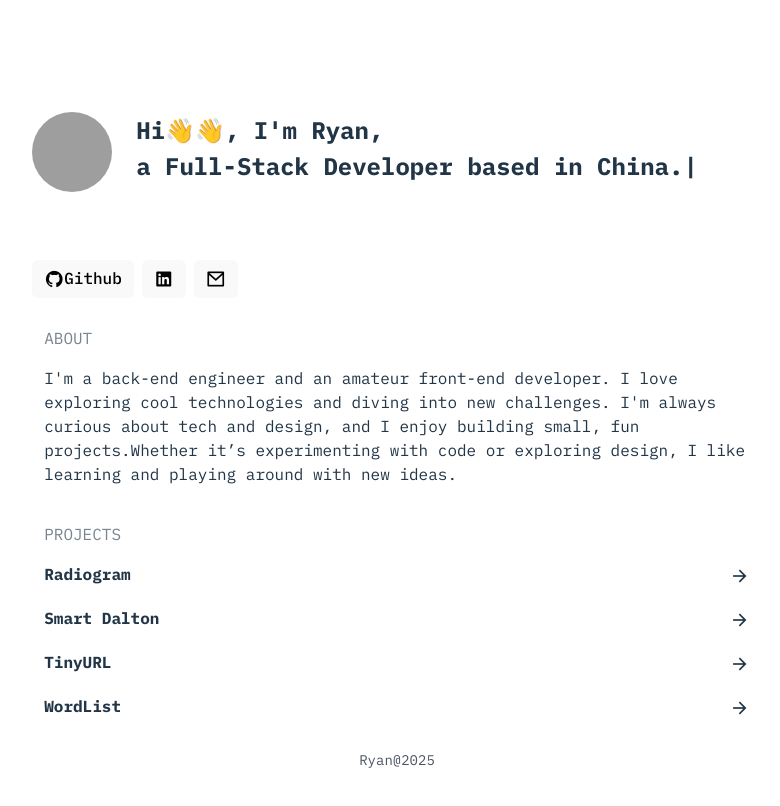
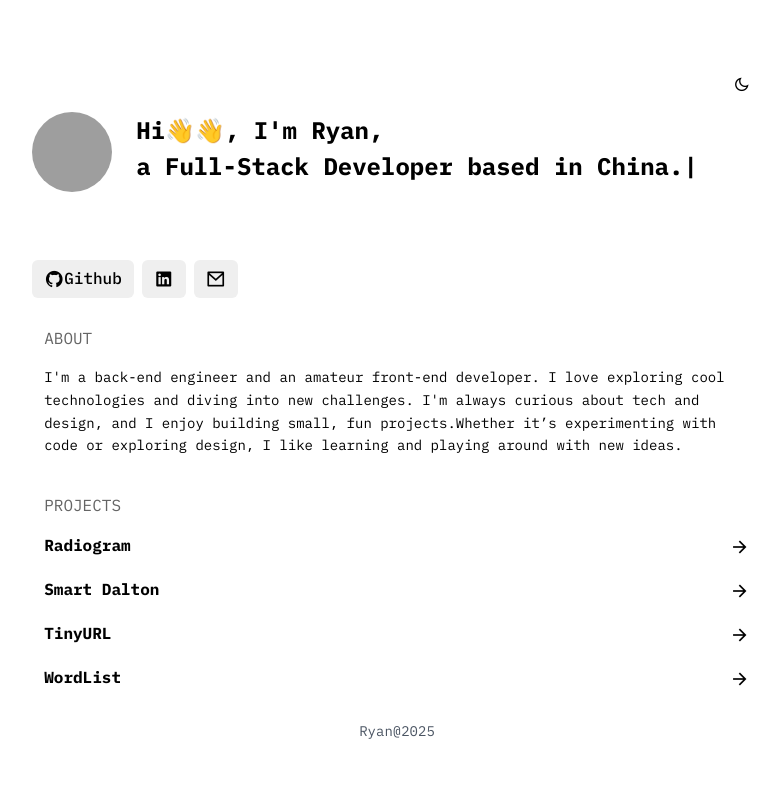
Before and after one commit to rryanchiu/ryann.me, a React (Vite) app: page / in a window 1280 px wide. Shown: the top 806 px of the page, without its empty margins (243-1023 px from the left). Built offline with nearby package versions, Linux system fonts and the light colour scheme; grey boxes are pictures that could not be loaded.

Commit message:
Update theme

```diff
--- a/index.html
+++ b/index.html
@@ -6,7 +6,8 @@
     <link href="https://cdn.jsdelivr.net/npm/remixicon@3.5.0/fonts/remixicon.css" rel="stylesheet">
     <link rel="preconnect" href="https://fonts.googleapis.com">
     <link rel="preconnect" href="https://fonts.gstatic.com" crossorigin>
-    <link href="https://fonts.googleapis.com/css2?family=IBM+Plex+Mono:ital,wght@0,100;0,200;0,300;0,400;0,500;0,600;0,700;1,100;1,200;1,300;1,400;1,500;1,600;1,700&display=swap" rel="stylesheet">
+    <link href="https://fonts.googleapis.com/css2?family=IBM+Plex+Mono:ital,wght@0,100;0,200;0,300;0,400;0,500;0,600;0,700;1,100;1,200;1,300;1,400;1,500;1,600;1,700&display=swap"
+          rel="stylesheet">
     <meta name="viewport" content="width=device-width, initial-scale=1.0"/>
     <title>Ryan</title>
 </head>
--- a/package.json
+++ b/package.json
@@ -21,6 +21,7 @@
     "@types/blueimp-md5": "^2.18.2",
     "@types/react": "^19.1.2",
     "@types/react-dom": "^19.1.2",
+    "@unocss/preset-wind3": "^66.1.1",
     "@vitejs/plugin-react": "^4.4.1",
     "eslint": "^9.25.0",
     "eslint-plugin-react-hooks": "^5.2.0",
--- a/src/components/about.tsx
+++ b/src/components/about.tsx
@@ -12,7 +12,7 @@ const About = () => {
                 <span className="op-60 transition-opacity">ABOUT</span>
             </div>
             <div className="flex px-3 py-2 justify-between">
-                <span className=""> {about}</span>
+                <span className="text-sm leading-relaxed">{about}</span>
             </div>
 
         </div>
--- a/src/components/footer.tsx
+++ b/src/components/footer.tsx
@@ -1,7 +1,7 @@
 const Footer = () => {
 
     return (
-        <div className=" text-sm text-gray-600 w-full text-center pt-5 ">
+        <div className=" text-sm text-gray-600 dark:text-light-600 w-full text-center pt-5 ">
             Ryan@2025
         </div>
     )
--- a/src/components/header.tsx
+++ b/src/components/header.tsx
@@ -1,33 +1,41 @@
-// import {useEffect, useState} from "react";
+import {useTheme} from "../hooks/useTheme.tsx";
 
 const Header = () => {
-    //
-    // const [isDark, setIsDark] = useState(
-    //     () => document.documentElement.classList.contains('dark')
-    // )
-    //
-    // useEffect(() => {
-    //     if (isDark) {
-    //         document.documentElement.classList.add('dark')
-    //         localStorage.setItem('theme', 'dark')
-    //     } else {
-    //         document.documentElement.classList.remove('dark')
-    //         localStorage.setItem('theme', 'light')
-    //     }
-    // }, [isDark])
-    //
 
+    const [theme, setTheme] = useTheme()
+
+    const switchTheme = (e: React.MouseEvent) => {
+        const x = `${e.clientX}px`;
+        const y = `${e.clientY}px`;
+        document.documentElement.style.setProperty("--click-x", x);
+        document.documentElement.style.setProperty("--click-y", y);
+
+        // 动画 + 切换
+        document.startViewTransition(() => {
+            setTheme(theme === "dark" ? "light" : "dark");
+        });
+    };
     return (
         <div className="h-10 justify-end flex gap-1 mb-2">
             {/*<button style={{border: "none"}}*/}
             {/*        className={` bg-transparent hover:bg-dark-2 hover:color-gray-1 inline-flex p-3 rounded-md transition-colors decoration-none`}>*/}
             {/*    <i className="ri-translate"></i>*/}
             {/*</button>*/}
-            {/*<button style={{border: "none"}}*/}
-            {/*        onClick={() => setIsDark(!isDark)}*/}
-            {/*        className={` bg-transparent  hover:bg-dark-2 hover:color-gray-1 inline-flex p-3   rounded-md transition-colors decoration-none`}>*/}
-            {/*    <i className="ri-sun-line"></i>*/}
-            {/*</button>*/}
+            {theme === 'dark' && (
+                <button style={{border: "none"}}
+                        onClick={(e) => switchTheme(e)}
+                        className={` bg-transparent color-dark dark:color-light  hover:bg-dark-2 hover:color-gray-1 inline-flex p-3   rounded-md transition-colors decoration-none`}>
+                    <i className="ri-sun-line"></i>
+                </button>
+            )}
+            {theme === 'light' && (
+                <button style={{border: "none"}}
+                        onClick={(e) => switchTheme(e)}
+                        className={` bg-transparent  hover:bg-dark-2 hover:color-gray-1 inline-flex p-3   rounded-md transition-colors `}>
+                    <i className="ri-moon-line"></i>
+                </button>
+            )}
+
         </div>
     )
 }
--- /dev/null
+++ b/src/hooks/useTheme.tsx
@@ -0,0 +1,48 @@
+import {useEffect, useState} from "react";
+
+export const useTheme = () => {
+    const [theme, setTheme] = useState('')
+
+    const listen = () => {
+        const colorSchema = window.matchMedia('(prefers-color-scheme: dark)')
+        colorSchema.addEventListener('change', () => {
+
+            // document.documentElement.classList.toggle('dark', colorSchema.matches)
+            if (theme === 'dark') {
+                document.documentElement.classList.add('dark')
+            } else {
+                document.documentElement.classList.add('light')
+                document.documentElement.classList.remove('dark')
+
+            }
+        })
+    }
+
+    useEffect(() => {
+        const localTheme = localStorage.getItem('theme')
+        if (localTheme) {
+            setTheme(localTheme === 'dark' ? 'dark' : 'light')
+        } else {
+            setTheme( 'light')
+        }
+    }, [])
+
+    useEffect(() => {
+        document.documentElement.classList.toggle('dark', theme == 'dark')
+        if (!theme) {
+            return;
+        }
+
+        localStorage.setItem('theme', theme === 'dark' ? 'dark' : 'light')
+        if (theme === 'dark') {
+            document.documentElement.classList.add('dark')
+        } else {
+            document.documentElement.classList.add('light')
+            document.documentElement.classList.remove('dark')
+        }
+    }, [theme])
+
+    listen()
+
+    return [theme, setTheme] as const
+}
--- a/src/main.css
+++ b/src/main.css
@@ -3,8 +3,6 @@
     line-height: 1.5;
     font-weight: 400;
 
-    color-scheme: light dark;
-    background-color: #242424;
 
     font-synthesis: none;
     text-rendering: optimizeLegibility;
@@ -43,7 +41,6 @@ button {
     font-size: 1em;
     font-weight: 500;
     font-family: inherit;
-    background-color: #1a1a1a;
     cursor: pointer;
     transition: border-color 0.25s;
 }
@@ -57,17 +54,16 @@ button:focus-visible {
     outline: 4px auto -webkit-focus-ring-color;
 }
 
+.dark body{
+    background-color: #222222;
+}
+
+
 @media (prefers-color-scheme: light) {
-    :root {
-        color: #213547;
-        background-color: #ffffff;
-    }
 
-    a:hover {
-        color: #747bff;
-    }
+}
 
-    button {
-        background-color: #f9f9f9;
-    }
+
+@media (prefers-color-scheme: dark) {
+
 }
--- a/src/main.tsx
+++ b/src/main.tsx
@@ -5,6 +5,7 @@ import "@fontsource/ibm-plex-mono";
 import "@fontsource/ibm-plex-mono/400.css";
 import "@fontsource/ibm-plex-mono/400-italic.css";
 import './main.css'
+import './styles/theme-transition.css'
 import 'virtual:uno.css'
 
 import Home from "./pages/home.tsx";
--- a/src/pages/home.tsx
+++ b/src/pages/home.tsx
@@ -6,12 +6,10 @@ import Header from "../components/header.tsx";
 import Footer from "../components/footer.tsx";
 import About from "../components/about.tsx";
 
-
 const Home = () => {
 
-
     return (
-        <main className="px-6 py-[8vh] max-w-[76ch] m-auto dark:prose-invert" >
+        <main className="px-6 py-[8vh] max-w-[76ch] m-auto dark:bg-dark dark:text-light">
             <Header/>
             <div className="flex items-start gap-6">
                 <Avatar email='xiaoliang.q@outlook.com'/>
--- /dev/null
+++ b/src/styles/theme-transition.css
@@ -0,0 +1,55 @@
+::view-transition-old(root),
+::view-transition-new(root) {
+    animation-duration: 600ms;
+    animation-timing-function: ease-in-out;
+    animation-fill-mode: both;
+}
+
+/* 亮色模式切换到暗色模式 */
+html.light::view-transition-old(root) {
+    animation-name: fade-out;
+}
+
+html.light::view-transition-new(root) {
+    animation-name: dark-expand;
+}
+
+/* 暗色模式切换到亮色模式 */
+html.dark::view-transition-old(root) {
+    animation-name: fade-out;
+}
+
+html.dark::view-transition-new(root) {
+    animation-name: light-expand;
+}
+
+@keyframes dark-expand {
+    from {
+        clip-path: circle(0% at var(--click-x) var(--click-y));
+        opacity: 0.99;
+    }
+    to {
+        clip-path: circle(150% at var(--click-x) var(--click-y));
+        opacity: 1;
+    }
+}
+
+@keyframes light-expand {
+    from {
+        clip-path: circle(0% at var(--click-x) var(--click-y));
+        opacity: 0.99;
+    }
+    to {
+        clip-path: circle(150% at var(--click-x) var(--click-y));
+        opacity: 1;
+    }
+}
+
+@keyframes fade-out {
+    from {
+        opacity: 1;
+    }
+    to {
+        opacity: 0.01; /* 避免完全透明 */
+    }
+}
--- a/uno.config.ts
+++ b/uno.config.ts
@@ -1,15 +1,13 @@
-import {defineConfig, presetAttributify, presetIcons, presetWind3} from 'unocss';
+import {presetWind3} from '@unocss/preset-wind3'
+import { defineConfig } from 'unocss'
 
 
 export default defineConfig({
     presets: [
         presetWind3({
-            dark: 'class'
+            dark: "class"
         }),
-        presetAttributify(),
-        presetIcons(),
     ],
-
     theme: {
         breakpoints: {
             xxs: '0px',
@@ -21,4 +19,5 @@ export default defineConfig({
             xxl: '1600px',
         },
     },
+    shortcuts: [{}]
 });
```
Also changed, not shown: 1 other file (tests, documents, lock files or other folders).
